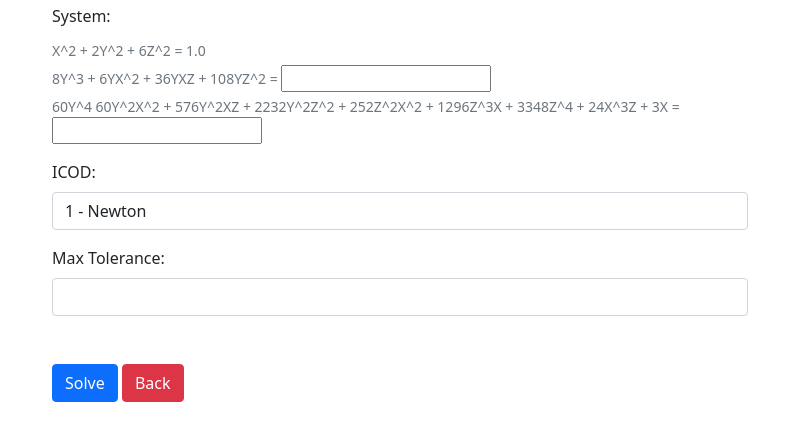
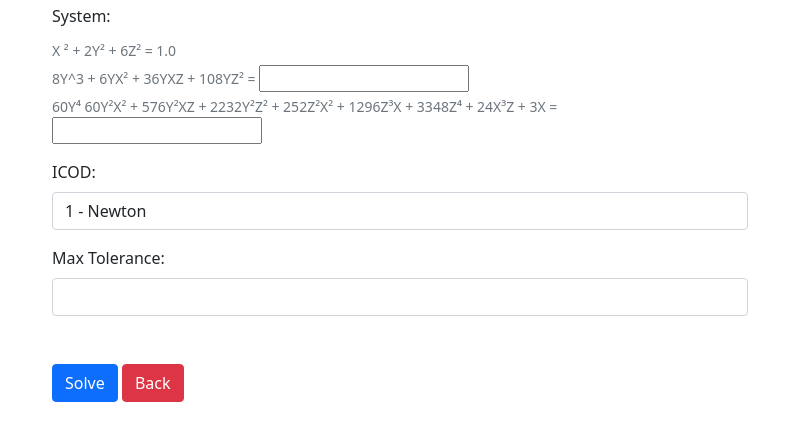
Before and after one commit to thiagomachado/linearAlgebra, an Electron app: page newton_broyden.html in a window 800 px wide. Shown: the part 45-486 px from the top of the page. Drawn offline with Linux system fonts and the light colour scheme.

Commit message:
melhora visualização do html dos números de potenciação

```diff
--- a/newton_broyden.html
+++ b/newton_broyden.html
@@ -20,11 +20,11 @@
           <form>
             <div class="mb-3">
               <label for="equation-1" class="form-label">System:</label>
-              <div id="equation-1" class="form-text">X^2 + 2Y^2 + 6Z^2 = 1.0</div>
-              <div id="equation-2" class="form-text">8Y^3 + 6YX^2 + 36YXZ + 108YZ^2 =
+              <div id="equation-1" class="form-text">X &#xB2; + 2Y&#xB2; + 6Z&#xB2; = 1.0</div>
+              <div id="equation-2" class="form-text">8Y^3 + 6YX&#xB2; + 36YXZ + 108YZ&#xB2; =
                 <input id="teta-1" aria-describedby="matrix-elements-help" required type="number" step="0.1">
               </div>
-              <div id="equation-3" class="form-text">60Y^4 60Y^2X^2 + 576Y^2XZ + 2232Y^2Z^2 + 252Z^2X^2 + 1296Z^3X + 3348Z^4 + 24X^3Z + 3X =
+              <div id="equation-3" class="form-text">60Y&#8308; 60Y&#xB2;X&#xB2; + 576Y&#xB2;XZ + 2232Y&#xB2;Z&#xB2; + 252Z&#xB2;X&#xB2; + 1296Z&#xB3;X + 3348Z&#8308; + 24X&#xB3;Z + 3X =
                 <input id="teta-2" aria-describedby="matrix-elements-help" required type="number" step="0.1">
               </div>
             </div>
```
